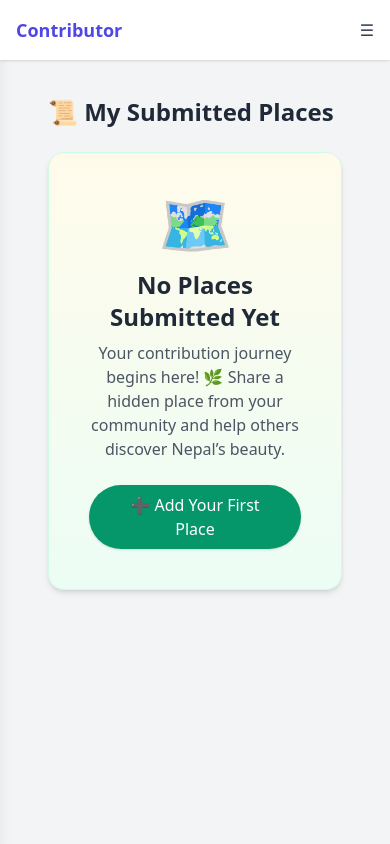
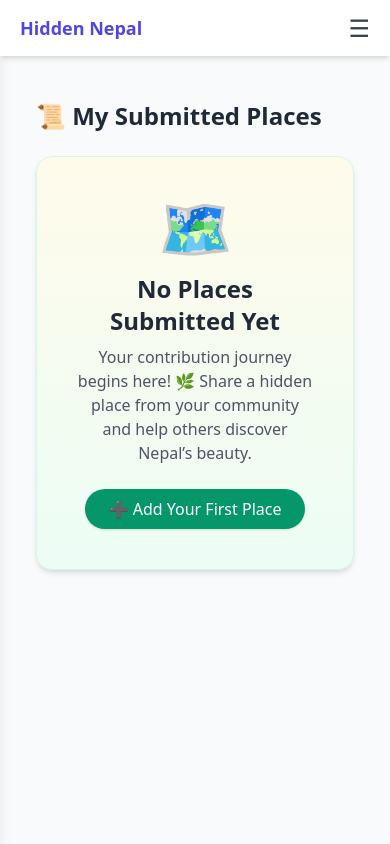
Before and after one commit to Nisch-al-404/Hidden-Nepal-git-repo, a Flask app: page /contributor/my_contributions in a window 390 px wide. Run offline with Flask 3, Linux system fonts and the light colour scheme; the visitor is signed in with stand-in values (Sample User, id 1); data that the repository does not hold is empty; some libraries are stand-ins or nearby versions.

Commit message:
Styling Pages

```diff
--- a/app/contributor/templates/contributor/contributor_layout.html
+++ b/app/contributor/templates/contributor/contributor_layout.html
@@ -6,75 +6,84 @@
   <title>{% block title %}Contributor Dashboard{% endblock %}</title>
   <script src="https://cdn.tailwindcss.com"></script>
 </head>
-<body class="bg-gray-100 min-h-screen flex">
+<body class="bg-gray-50 min-h-screen flex flex-col md:flex-row">
 
-  <!-- Sidebar -->
-  <aside class="w-64 bg-white shadow-lg hidden md:flex flex-col p-5">
-    <div class="mb-8 text-center">
-      <h2 class="text-xl font-bold text-indigo-600">Contributor</h2>
-      <p class="text-sm text-gray-500">Your Role: Contributor</p>
+  <!-- 🌐 Mobile Navbar -->
+  <header class="md:hidden fixed top-0 left-0 w-full bg-white shadow-md z-50 flex justify-between items-center px-5 py-3">
+    <h1 class="text-lg font-bold text-indigo-600">Hidden Nepal</h1>
+    <button id="menu-toggle" class="text-2xl text-gray-700 focus:outline-none">☰</button>
+  </header>
+
+  <!-- 📱 Mobile Sidebar -->
+  <aside id="mobile-menu"
+         class="fixed inset-y-0 left-0 w-64 bg-white shadow-lg transform -translate-x-full transition-transform duration-300 ease-in-out z-40 md:hidden">
+    <div class="flex justify-between items-center p-4 border-b">
+      <h2 class="text-lg font-bold text-indigo-600">Menu</h2>
+      <button id="menu-close" class="text-gray-600 text-xl">✖</button>
     </div>
-
-    <nav class="space-y-3">
-       <a href="{{ url_for('contributor.my_contributions') }}"
-         class="flex items-center px-4 py-2 rounded-lg hover:bg-indigo-50 hover:text-indigo-700 font-medium text-gray-700 {% if request.endpoint == 'contributor.my_contributions' %}bg-indigo-100 text-indigo-700{% endif %}">
+    <nav class="p-5 space-y-2">
+      <a href="{{ url_for('contributor.my_contributions') }}" class="block px-3 py-2 rounded-lg hover:bg-indigo-50 hover:text-indigo-700 text-gray-700 font-medium">
         📜 My Contributions
       </a>
-      <a href="{{ url_for('contributor.add_place') }}"
-         class="flex items-center px-4 py-2 rounded-lg hover:bg-indigo-50 hover:text-indigo-700 font-medium text-gray-700 {% if request.endpoint == 'contributor.add_place' %}bg-indigo-100 text-indigo-700{% endif %}">
+      <a href="{{ url_for('contributor.add_place') }}" class="block px-3 py-2 rounded-lg hover:bg-indigo-50 hover:text-indigo-700 text-gray-700 font-medium">
         ➕ Add Place
       </a>
-
-      <a href="{{ url_for('contributor.profile') }}"
-         class="flex items-center px-4 py-2 rounded-lg hover:bg-indigo-50 hover:text-indigo-700 font-medium text-gray-700 {% if request.endpoint == 'contributor.profile' %}bg-indigo-100 text-indigo-700{% endif %}">
+      <a href="{{ url_for('contributor.profile') }}" class="block px-3 py-2 rounded-lg hover:bg-indigo-50 hover:text-indigo-700 text-gray-700 font-medium">
         👤 Profile
       </a>
-      <a href="{{ url_for('auth.logout') }}"
-         class="flex items-center px-4 py-2 rounded-lg hover:bg-red-50 hover:text-red-700 font-medium text-gray-700">
+      <a href="{{ url_for('auth.logout') }}" class="block px-3 py-2 rounded-lg hover:bg-red-50 hover:text-red-700 text-gray-700 font-medium">
         🚪 Logout
       </a>
     </nav>
   </aside>
 
-  <!-- Mobile Navbar -->
-  <div class="md:hidden fixed top-0 left-0 w-full bg-white shadow p-4 flex justify-between items-center z-50">
-    <h2 class="text-lg font-bold text-indigo-600">Contributor</h2>
-    <button id="menu-toggle" class="text-gray-700 focus:outline-none">☰</button>
-  </div>
-  <div id="mobile-menu" class="md:hidden fixed top-0 left-0 w-64 h-full bg-white shadow-lg transform -translate-x-full transition-transform p-5 z-40">
-    <button id="menu-close" class="mb-6 text-gray-700">✖</button>
+  <!-- 💻 Desktop Sidebar -->
+  <aside class="hidden md:flex md:flex-col w-64 bg-white shadow-lg h-screen p-6 sticky top-0">
+    <div class="mb-8 text-center">
+      <h2 class="text-2xl font-bold text-indigo-600">Contributor</h2>
+      <p class="text-sm text-gray-500">Your Role: Contributor</p>
+    </div>
     <nav class="space-y-3">
-      <a href="{{ url_for('contributor.my_contributions') }}" class="block px-4 py-2 rounded-lg hover:bg-indigo-50 hover:text-indigo-700 font-medium text-gray-700">📜 My Contributions</a>
-      <a href="{{ url_for('contributor.add_place') }}" class="block px-4 py-2 rounded-lg hover:bg-indigo-50 hover:text-indigo-700 font-medium text-gray-700">➕ Add Place</a>
+      <a href="{{ url_for('contributor.my_contributions') }}"
+         class="flex items-center px-4 py-2 rounded-lg transition font-medium text-gray-700 hover:bg-indigo-50 hover:text-indigo-700 {% if request.endpoint == 'contributor.my_contributions' %}bg-indigo-100 text-indigo-700{% endif %}">
+        📜 My Contributions
+      </a>
+      <a href="{{ url_for('contributor.add_place') }}"
+         class="flex items-center px-4 py-2 rounded-lg transition font-medium text-gray-700 hover:bg-indigo-50 hover:text-indigo-700 {% if request.endpoint == 'contributor.add_place' %}bg-indigo-100 text-indigo-700{% endif %}">
+        ➕ Add Place
+      </a>
+      <a href="{{ url_for('contributor.profile') }}"
+         class="flex items-center px-4 py-2 rounded-lg transition font-medium text-gray-700 hover:bg-indigo-50 hover:text-indigo-700 {% if request.endpoint == 'contributor.profile' %}bg-indigo-100 text-indigo-700{% endif %}">
+        👤 Profile
+      </a>
+      <a href="{{ url_for('auth.logout') }}"
+         class="flex items-center px-4 py-2 rounded-lg transition font-medium text-red-600 hover:bg-red-50">
+        🚪 Logout
+      </a>
+    </nav>
+  </aside>
 
-      <a href="{{ url_for('contributor.profile') }}" class="block px-4 py-2 rounded-lg hover:bg-indigo-50 hover:text-indigo-700 font-medium text-gray-700">👤 Profile</a>
-      <a href="{{ url_for('auth.logout') }}" class="block px-4 py-2 rounded-lg hover:bg-red-50 hover:text-red-700 font-medium text-gray-700">🚪 Logout</a>
-    </nav>
-  </div>
-
-  <!-- Main Content -->
-  <main class="flex-1 p-6 md:ml-64 mt-14 md:mt-0">
+  <!-- 🧭 Main Content -->
+  <main class="flex-1 mt-14 md:mt-0 p-5 md:p-10">
     {% block content %}
-    <!-- Page-specific content goes here -->
+    <!-- Page content goes here -->
     {% endblock %}
   </main>
 
+  <!-- 📜 Script -->
   <script>
     const menuToggle = document.getElementById('menu-toggle');
     const menuClose = document.getElementById('menu-close');
     const mobileMenu = document.getElementById('mobile-menu');
 
-    if (menuToggle) {
-      menuToggle.addEventListener('click', () => {
-        mobileMenu.classList.remove('-translate-x-full');
-      });
-    }
+    menuToggle?.addEventListener('click', () => {
+      mobileMenu.classList.remove('-translate-x-full');
+    });
 
-    if (menuClose) {
-      menuClose.addEventListener('click', () => {
-        mobileMenu.classList.add('-translate-x-full');
-      });
-    }
+    menuClose?.addEventListener('click', () => {
+      mobileMenu.classList.add('-translate-x-full');
+    });
   </script>
+
 </body>
 </html>
--- a/app/contributor/templates/contributor/my_contributions.html
+++ b/app/contributor/templates/contributor/my_contributions.html
@@ -1,11 +1,15 @@
 {% extends "contributor/contributor_layout.html" %}
 {% block content %}
-<div class="px-6 py-4">
+<div class="px-4 py-6">
   <h2 class="text-2xl font-semibold text-gray-800 mb-6">📜 My Submitted Places</h2>
 
   {% if places %}
-        <div class="overflow-x-auto bg-white rounded-xl shadow-md">
-            <table class="min-w-full border border-gray-200 rounded-lg">
+  <!-- Responsive design: cards on mobile, table on larger screens -->
+  <div class="bg-white rounded-2xl shadow-md border border-gray-200 overflow-hidden">
+
+    <!-- Desktop table -->
+    <div class="hidden md:block overflow-x-auto">
+      <table class="min-w-full border-collapse">
         <thead class="bg-gray-100 text-gray-700 uppercase text-sm">
           <tr>
             <th class="px-6 py-3 text-left">Name</th>
@@ -16,31 +20,29 @@
         </thead>
         <tbody class="text-gray-700">
           {% for place in places %}
-                    <tr>
-                        <td>{{ place['name'] }}</td>
-                        <td>
+          <tr class="border-t hover:bg-gray-50 transition">
+            <td class="px-6 py-3 font-medium">{{ place['name'] }}</td>
+            <td class="px-6 py-3">
               {% if place['status'] == "pending" %}
-                                <span class="px-3 py-1 bg-yellow-100 text-yellow-700 rounded-full text-xs">Pending</span>
+                <span class="px-3 py-1 bg-yellow-100 text-yellow-700 rounded-full text-xs font-medium">Pending</span>
               {% elif place['status'] == "approved" %}
-                                <span class="px-3 py-1 bg-green-100 text-green-700 rounded-full text-xs">Approved</span>
+                <span class="px-3 py-1 bg-green-100 text-green-700 rounded-full text-xs font-medium">Approved</span>
               {% else %}
-                                <span class="px-3 py-1 bg-red-100 text-red-700 rounded-full text-xs">Rejected</span>
+                <span class="px-3 py-1 bg-red-100 text-red-700 rounded-full text-xs font-medium">Rejected</span>
               {% endif %}
             </td>
             <td class="px-6 py-3 text-sm text-gray-500">
               {{ place.created_at.strftime("%Y-%m-%d") if place.created_at else '' }}
             </td>
-
-                        <td class="text-center space-x-2">
+            <td class="px-6 py-3 text-center">
               {% if place.status == "pending" %}
                 <a href="{{ url_for('contributor.edit_place', place_id=place['place_id']) }}"
-                                   class="px-3 py-1 bg-blue-500 hover:bg-blue-600 text-white text-sm rounded-lg text-sm shadow">
+                   class="inline-block px-3 py-1 bg-blue-500 hover:bg-blue-600 text-white text-xs rounded-lg shadow transition">
                    ✏️ Edit
                 </a>
-                                <form method="POST" action="{{ url_for('contributor.delete_place', place_id=place['place_id'])}}"
-                                      class="inline">
+                <form method="POST" action="{{ url_for('contributor.delete_place', place_id=place['place_id']) }}" class="inline">
                   <button type="submit" onclick="return confirm('Are you sure?')"
-                                        class="px-3 py-1 bg-red-500 hover:bg-red-600 text-white text-sm rounded-lg shadow transition">
+                    class="inline-block px-3 py-1 bg-red-500 hover:bg-red-600 text-white text-xs rounded-lg shadow transition">
                     🗑️ Delete
                   </button>
                 </form>
@@ -53,7 +55,49 @@
         </tbody>
       </table>
     </div>
+
+    <!-- Mobile Card View -->
+    <div class="md:hidden space-y-4 p-4">
+      {% for place in places %}
+      <div class="p-4 border border-gray-200 rounded-xl shadow-sm bg-white">
+        <div class="flex justify-between items-center mb-2">
+          <h3 class="font-semibold text-gray-800 text-lg">{{ place['name'] }}</h3>
+          {% if place['status'] == "pending" %}
+            <span class="px-3 py-1 bg-yellow-100 text-yellow-700 rounded-full text-xs font-medium">Pending</span>
+          {% elif place['status'] == "approved" %}
+            <span class="px-3 py-1 bg-green-100 text-green-700 rounded-full text-xs font-medium">Approved</span>
           {% else %}
+            <span class="px-3 py-1 bg-red-100 text-red-700 rounded-full text-xs font-medium">Rejected</span>
+          {% endif %}
+        </div>
+
+        <p class="text-sm text-gray-500 mb-3">
+          Submitted On: {{ place.created_at.strftime("%Y-%m-%d") if place.created_at else '' }}
+        </p>
+
+        <div class="flex justify-end space-x-2">
+          {% if place.status == "pending" %}
+            <a href="{{ url_for('contributor.edit_place', place_id=place['place_id']) }}"
+              class="px-3 py-1 bg-blue-500 hover:bg-blue-600 text-white text-xs rounded-lg shadow transition">
+              ✏️ Edit
+            </a>
+            <form method="POST" action="{{ url_for('contributor.delete_place', place_id=place['place_id']) }}" class="inline">
+              <button type="submit" onclick="return confirm('Are you sure?')"
+                class="px-3 py-1 bg-red-500 hover:bg-red-600 text-white text-xs rounded-lg shadow transition">
+                🗑️ Delete
+              </button>
+            </form>
+          {% else %}
+            <span class="text-gray-400 text-sm">🔒 Locked</span>
+          {% endif %}
+        </div>
+      </div>
+      {% endfor %}
+    </div>
+  </div>
+
+  {% else %}
+    <!-- Keep your existing "No Places Submitted Yet" design unchanged -->
     <div class="flex flex-col items-center justify-center p-10 bg-gradient-to-b from-amber-50 to-emerald-50 rounded-2xl shadow-md border border-emerald-100 text-center">
       <div class="text-6xl mb-4">🗺️</div>
       <h2 class="text-2xl font-bold text-gray-800">No Places Submitted Yet</h2>
@@ -66,13 +110,6 @@
         ➕ Add Your First Place
       </a>
     </div>
-
-
-
-
-
   {% endif %}
-
-
 </div>
 {% endblock %}
```
Also changed, not shown: app/static/uploads/20251103212922074127_ibnbattuta-tpjKIWW-jE1uZ-uQY.jpg (added), app/static/uploads/20251103212922077724_download.jpg (added), app/static/uploads/20251103213002656869_WhatsApp_Image_2025-06-09_at_1.08.23_PM.jpeg (added), 6 other files. Lines whose indentation alone changed are shown as unchanged.
